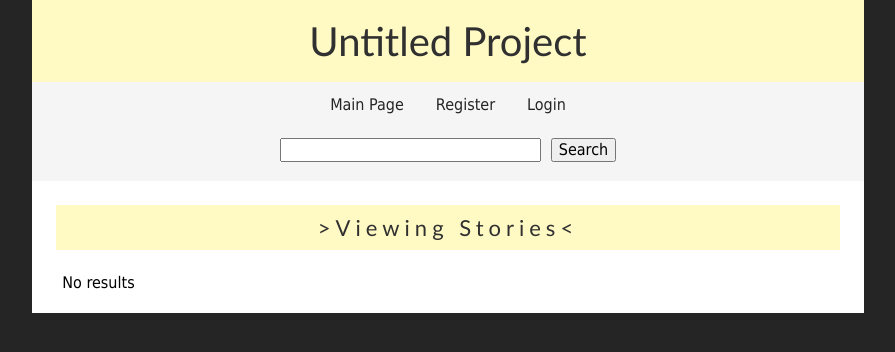
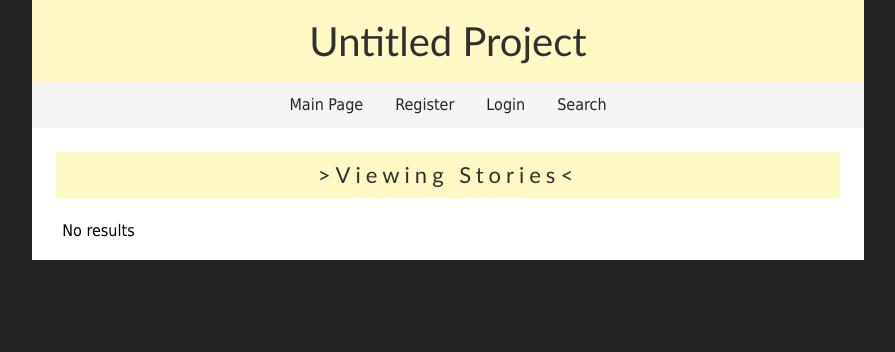
Before and after one commit to A428ES/arc-project-python-backend, a React (Create React App) app in the folder frontend/: page / in a window 1280 px wide. Shown: the top 352 px of the page, without its empty margins (192-1087 px from the left). Built offline with nearby package versions, Linux system fonts and the light colour scheme.

Commit message:
added search page

```diff
--- a/frontend/src/App.js
+++ b/frontend/src/App.js
@@ -39,7 +39,7 @@ function App() {
 
   return (
     <>
-    {processingLoad === false ?
+      {processingLoad === false ? (
         <>
           <NavigationBar />
           <article>
@@ -50,6 +50,10 @@ function App() {
                   <Route path="/login" element={<UserLogin />} />
                   <Route path="/viewcomments" element={<CommentDisplay />} />
                   <Route path="/register" element={<RegisterAccount />}></Route>
+                  <Route
+                    path="/search"
+                    element={<StoryViewer author="stories/search" />}
+                  />
                   <Route
                     path="/addsubmission"
                     element={
@@ -95,7 +99,10 @@ function App() {
               </Router>{" "}
             </p>
           </article>
-      </> : "" }
+        </>
+      ) : (
+        ""
+      )}
     </>
   );
 }
--- a/frontend/src/components/navigationbar.js
+++ b/frontend/src/components/navigationbar.js
@@ -34,6 +34,9 @@ export default function NavigationBar() {
             <a className="nav" href="" onClick={() => handleLogout()}>
               Logout
             </a>
+            <a className="nav" href="/search">
+              Search
+            </a>
           </>
         ) : (
           <>
@@ -47,12 +50,11 @@ export default function NavigationBar() {
             <a className="nav" href="/login">
               Login
             </a>
+            <a className="nav" href="/search">
+              Search
+            </a>
           </>
         )}
-        <br />
-        <br />
-        <input type="text" size="30" className="searchbar" />
-        <input type="submit" value="Search" />
       </div>
     </>
   );
--- a/frontend/src/components/story_viewer.js
+++ b/frontend/src/components/story_viewer.js
@@ -35,7 +35,13 @@ export default function StoryViewer(prop) {
 
   useEffect(() => {
     if (dataFeed === null) {
-      getData(prop.author);
+      if (prop.author === "stories/search") {
+        const queryParameters = new URLSearchParams(window.location.search);
+        const search_value = queryParameters.get("search");
+        getData(prop.author, "POST", { search: search_value });
+      } else {
+        getData(prop.author);
+      }
     } else {
       setSubmissions(dataFeed);
     }
```
Lines whose indentation alone changed are shown as unchanged.
